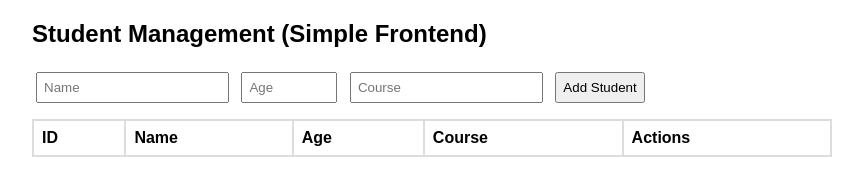
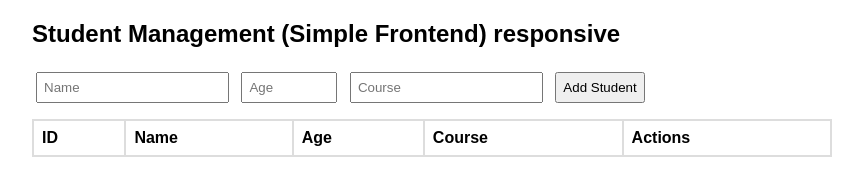
Before and after one commit to VSharanya/devops_internal, a plain HTML site: page frontend/index.html in a window 1280 px wide. Shown: the whole page, without its empty margins (208-1071 px from the left). Drawn offline with Linux system fonts and the light colour scheme; no server answers.

```diff
--- a/frontend/index.html
+++ b/frontend/index.html
@@ -11,7 +11,7 @@
   </style>
 </head>
 <body>
-  <h2>Student Management (Simple Frontend)</h2>
+  <h2>Student Management (Simple Frontend) responsive</h2>
 
   <div>
     <input id="name" placeholder="Name">
```
